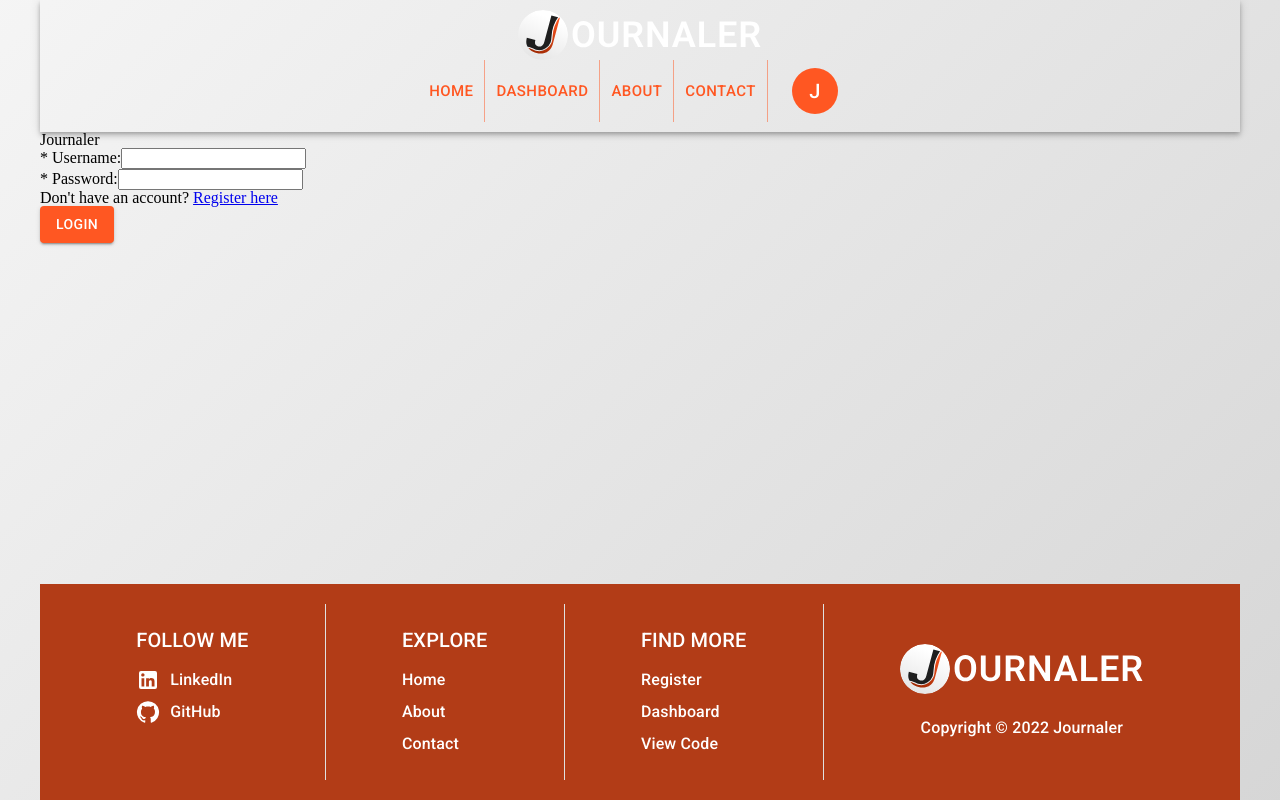
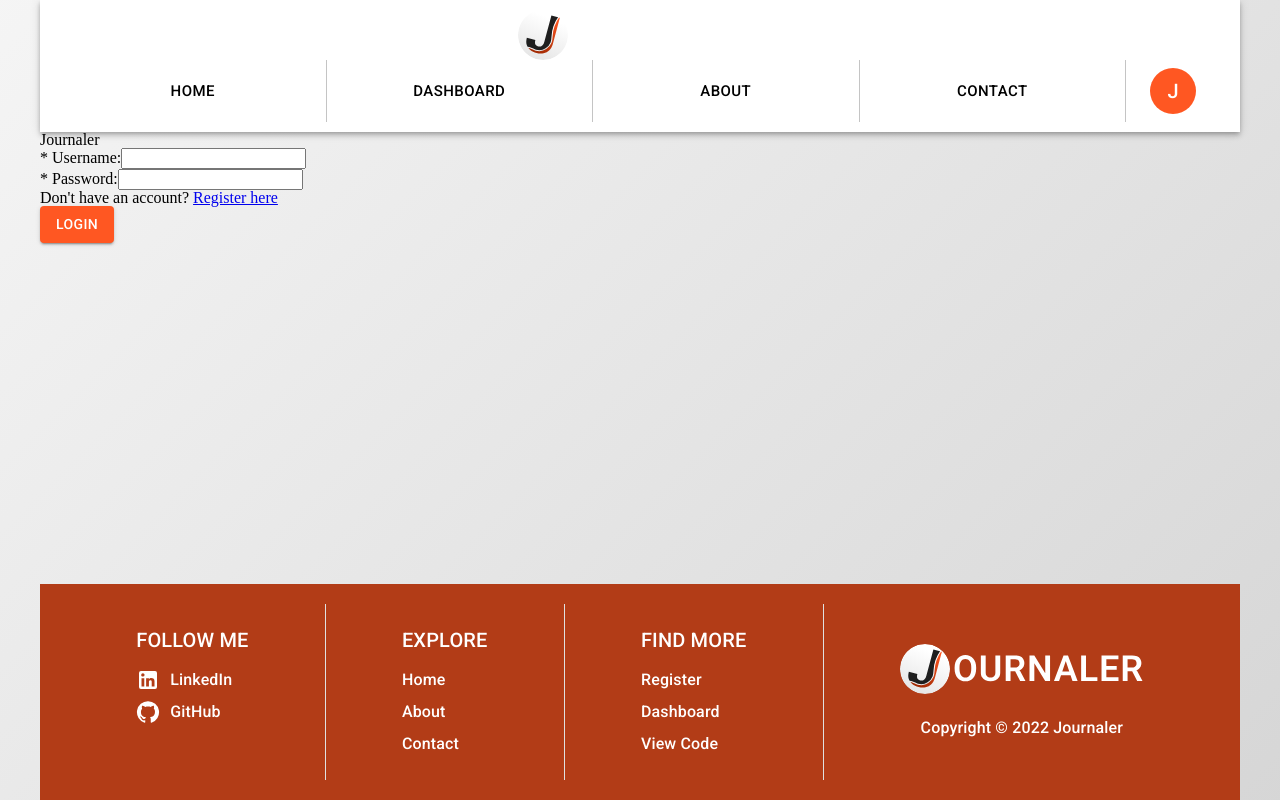
Before and after one commit to waylonturbes/journaler-frontend, a React (Create React App) app: page / in a window 1280 px wide. Built offline with nearby package versions, Linux system fonts and the light colour scheme.

Commit message:
style: change button group size/color, change appbar color

```diff
--- a/src/components/base/NavBar/DesktopNavBar.tsx
+++ b/src/components/base/NavBar/DesktopNavBar.tsx
@@ -19,7 +19,7 @@ const DesktopNavBar = (props: NavProps) => {
     <AppBar
       component="header"
       position="sticky"
-      color="transparent"
+      color="inherit"
       sx={{
         px: "20px",
         py: "10px",
@@ -29,7 +29,13 @@ const DesktopNavBar = (props: NavProps) => {
       }}
     >
       <img src={Brand} alt="Journaler branding" />
-      <ButtonGroup variant="text" aria-label="header navigation links">
+      <ButtonGroup
+        variant="text"
+        fullWidth={true}
+        size="large"
+        aria-label="header navigation links"
+        color="inherit"
+      >
         <Button
           size="large"
           value="home"
```
